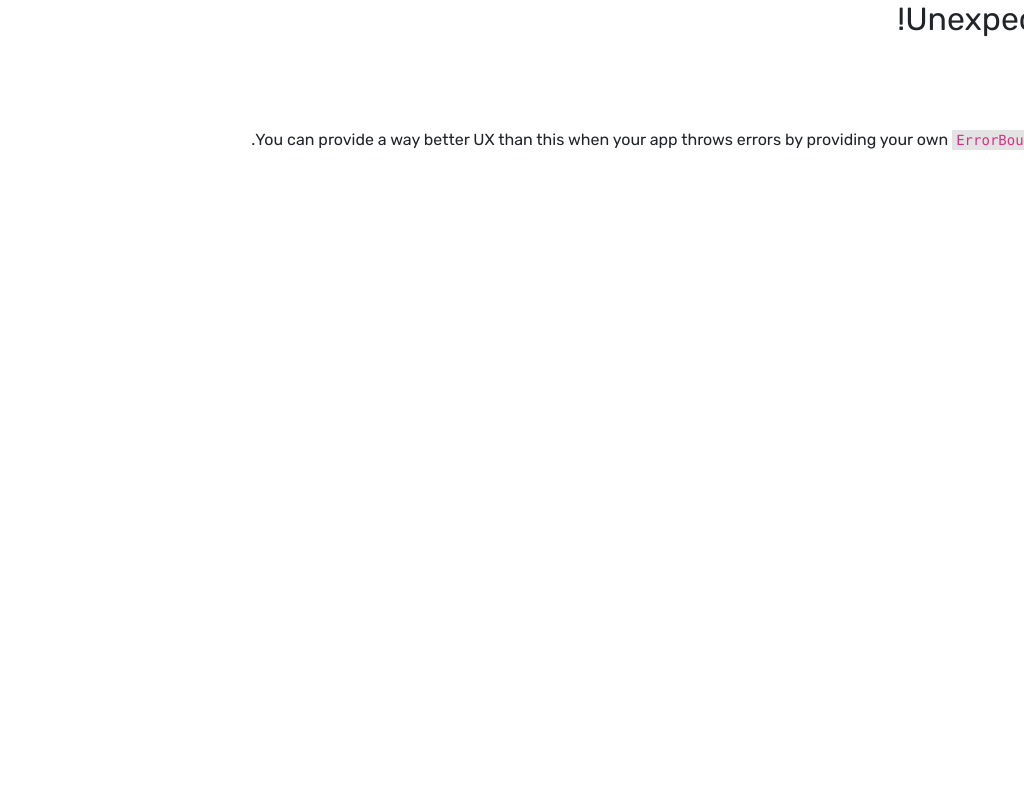
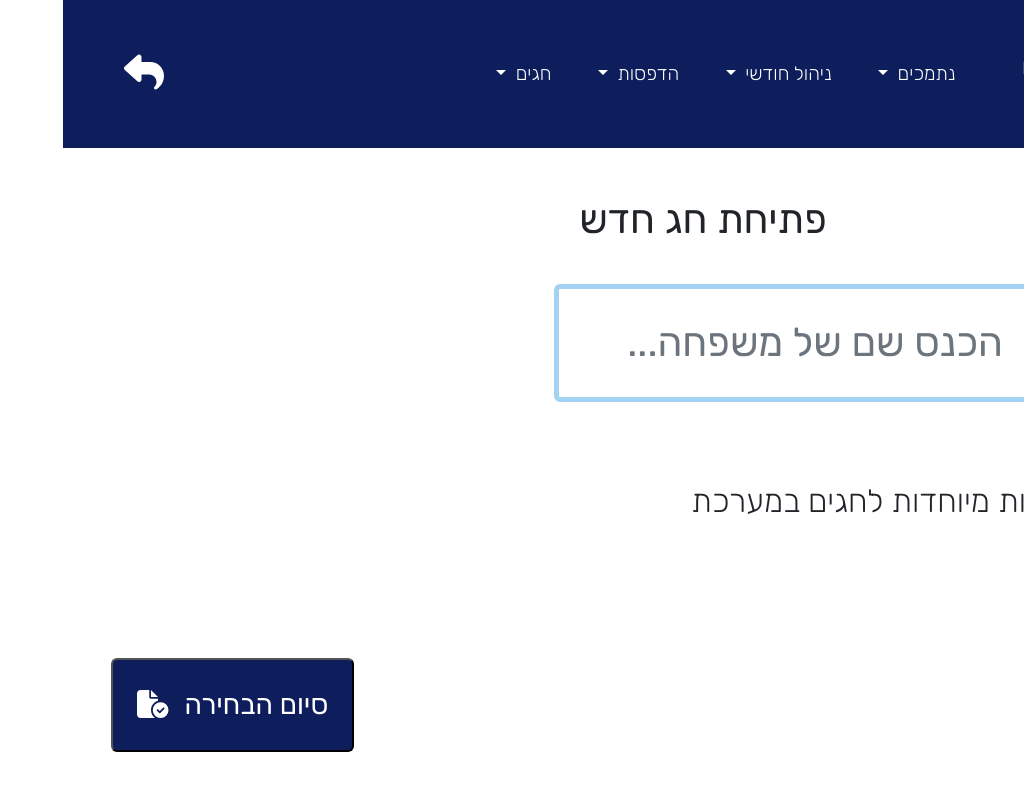
Before and after one commit to ShalomPrinz/gmah, a React (Vite) app in the folder frontend/: page /holidays/new in a window 1280 px wide. Before the commit this address had no page. Shown: the top 790 px of the page, without its empty margins (256-1280 px from the left). Built offline with nearby package versions, Linux system fonts and the light colour scheme; no server answers.

Commit message:
open holiday via families selection out of all holiday families

```diff
--- a/frontend/src/components/Navbar/Navbar.tsx
+++ b/frontend/src/components/Navbar/Navbar.tsx
@@ -238,6 +238,11 @@ function NavbarWrapper() {
           name: "נתמכי חגים",
           url: "/holidays",
         },
+        {
+          id: 1,
+          name: "חג חדש",
+          url: "/holidays/new",
+        },
       ],
       title: "חגים",
     },
--- a/frontend/src/modules/families.ts
+++ b/frontend/src/modules/families.ts
@@ -71,6 +71,11 @@ export const holidayFamiliesTableHeaders = [
   { id: 9, path: "הערות" },
 ];
 
+export const holidayFamiliesSelectionTableHeaders = [
+  { id: 0, path: "שם מלא" },
+  { id: 1, path: "ממליץ" },
+];
+
 export const familyProperties = [
   "שם מלא",
   "רחוב",
@@ -123,4 +128,6 @@ export type FormFamily = {
   הערות: string;
 };
 
+export type HolidaySelectFamily = { "שם מלא": string; ממליץ: string };
+
 export const familyIdProp = "שם מלא";
--- a/frontend/src/modules/index.ts
+++ b/frontend/src/modules/index.ts
@@ -5,6 +5,7 @@ export {
   familiesTableHeaders,
   familiesHistoryTableHeaders,
   holidayFamiliesTableHeaders,
+  holidayFamiliesSelectionTableHeaders,
   familyProperties,
   defaultFamily,
   familyIdProp,
@@ -18,7 +19,7 @@ export {
   reportDateProp,
 } from "./reports";
 
-export type { Family, FormFamily } from "./families";
+export type { Family, FormFamily, HolidaySelectFamily } from "./families";
 
 export type { CompletionFamily } from "./reports";
 
--- /dev/null
+++ b/frontend/src/pages/NewHoliday.tsx
@@ -0,0 +1,199 @@
+import Col from "react-bootstrap/Col";
+import Row from "react-bootstrap/Row";
+
+import { SearchRow, Table, getSearchBy } from "../components";
+import { useEffect, useRef, useState } from "react";
+import IconComponent from "../components/Icon";
+import { toast } from "react-toastify";
+import {
+  CompletionFamily,
+  HolidaySelectFamily,
+  familyIdProp,
+  holidayFamiliesSelectionTableHeaders,
+} from "../modules";
+import { searchHolidayFamilies } from "../services";
+
+const buttons = [
+  {
+    id: "search-by-name",
+    header: "שם מלא",
+    text: "שם",
+    value: "name",
+  },
+  {
+    id: "search-by-r11r",
+    text: "ממליץ",
+    value: "r11r",
+  },
+];
+
+const { getSearchByHeader, getSearchByText } = getSearchBy(buttons);
+
+function NewHoliday() {
+  const [query, setQuery] = useState("");
+  const [searchBy, setSearchBy] = useState("name");
+  const titleRef = useRef<HTMLInputElement>(null);
+
+  const { holidayHasFamilies, searchResult } = useHolidayFamilies(
+    query,
+    searchBy
+  );
+  const resultHasFamilies = searchResult.length > 0;
+
+  const { removeFromSelection, selectFamily, selectedList } =
+    useHolidaySelection();
+  const hasSelectedFamilies = selectedList.length > 0;
+
+  return (
+    <>
+      <main className="text-center">
+        <h1 className="mt-5 mb-4">פתיחת חג חדש</h1>
+        <Row className="mx-5">
+          <Col className="text-center ps-5" sm="8">
+            <SearchRow
+              onQueryChange={(q: string) => setQuery(q)}
+              onSearchByChange={(value: string) => setSearchBy(value)}
+              queryPlaceholder={`הכנס ${getSearchByText(searchBy)} של משפחה...`}
+              searchBy={buttons}
+            />
+            <Row className="mx-5">
+              {holidayHasFamilies ? (
+                resultHasFamilies ? (
+                  <Table
+                    columns={holidayFamiliesSelectionTableHeaders}
+                    data={searchResult}
+                    dataIdProp={familyIdProp}
+                    headerHighlight={getSearchByHeader(searchBy)}
+                    LastColumn={SelectionAddButton(selectFamily)}
+                  />
+                ) : (
+                  <h2 className="fw-light my-5">
+                    לא נמצאו משפחות לחגים שתואמות את החיפוש
+                  </h2>
+                )
+              ) : (
+                <h2 className="fw-light my-5">
+                  אין משפחות מיוחדות לחגים במערכת
+                </h2>
+              )}
+            </Row>
+          </Col>
+          <Col sm="4" style={{ marginBottom: "150px" }}>
+            {holidayHasFamilies ? (
+              hasSelectedFamilies ? (
+                <>
+                  <label className="fs-3 ps-4">כותרת:</label>
+                  <input
+                    className="fs-4 mb-4 p-2 rounded form-text-input"
+                    placeholder="הכנס שם חג..."
+                    ref={titleRef}
+                    type="text"
+                  />
+                  <Table
+                    columns={holidayFamiliesSelectionTableHeaders}
+                    data={selectedList}
+                    dataIdProp={familyIdProp}
+                    LastColumn={SelectionRemoveButton(removeFromSelection)}
+                    numberedTable
+                  />
+                </>
+              ) : (
+                <h5 className="fw-light my-5">- לא נבחרו משפחות לחג -</h5>
+              )
+            ) : (
+              <></>
+            )}
+          </Col>
+        </Row>
+      </main>
+      <button
+        className="fs-3 bg-default rounded p-4 mt-5 ms-5 mb-5 position-fixed bottom-0 start-0 button-hover"
+        onClick={() => {}}
+        type="button"
+      >
+        <span className="ps-3">סיום הבחירה</span>
+        <IconComponent icon="createPdf" />
+      </button>
+    </>
+  );
+}
+
+function SelectionAddButton(add: (item: any) => void) {
+  return ({ item }: { item: any }) => (
+    <button
+      className="fs-5 p-2 rounded bg-default border border-none border-0"
+      onClick={() => add(item)}
+      type="button"
+    >
+      <span className="ps-2">הוסף</span>
+      <IconComponent icon="addFamily" />
+    </button>
+  );
+}
+
+function SelectionRemoveButton(remove: (item: any) => void) {
+  return ({ item }: { item: any }) => (
+    <button
+      className="bg-white text-danger rounded border border-3 border-danger button-hover"
+      onClick={() => remove(item)}
+      type="button"
+    >
+      <span className="ps-2">הסר</span>
+      <IconComponent color="red" icon="removeItem" />
+    </button>
+  );
+}
+
+function useHolidayFamilies(query: string, searchBy: string) {
+  const [families, setFamilies] = useState([]);
+  const filtered = families.filter((family) => {
+    const key = getSearchByHeader(searchBy);
+    const familyKey = String(family[key] ?? "");
+    return familyKey.includes(query);
+  });
+
+  useEffect(() => {
+    searchHolidayFamilies("", "")
+      .then((res) => setFamilies(res.data.families))
+      .catch((error) =>
+        console.error(
+          "Error occurred while trying to get report completions",
+          error
+        )
+      );
+  }, []);
+
+  return { holidayHasFamilies: families.length > 0, searchResult: filtered };
+}
+
+function useHolidaySelection() {
+  const [selectedList, setSelectedList] = useState<HolidaySelectFamily[]>([]);
+
+  const isSameFamily = (
+    first: HolidaySelectFamily,
+    second: HolidaySelectFamily
+  ) => first[familyIdProp] === second[familyIdProp];
+
+  function selectFamily(item: HolidaySelectFamily) {
+    if (selectedList.findIndex((f) => isSameFamily(f, item)) !== -1) {
+      toast.warn(`המשפחה ${item[familyIdProp]} כבר נמצאת ברשימת ההשלמות`, {
+        toastId: item[familyIdProp],
+      });
+      return;
+    }
+
+    setSelectedList((prev) => [...prev, item]);
+  }
+
+  function removeFromSelection(item: HolidaySelectFamily) {
+    setSelectedList((prev) => prev.filter((f) => !isSameFamily(f, item)));
+  }
+
+  return {
+    selectFamily,
+    selectedList,
+    removeFromSelection,
+  };
+}
+
+export default NewHoliday;
--- a/frontend/src/pages/Router.tsx
+++ b/frontend/src/pages/Router.tsx
@@ -68,6 +68,7 @@ const router = createBrowserRouter(
             element={<Pages.EditFamily familyType="holiday" />}
           />
         </Route>
+        <Route path="new" element={<Pages.NewHoliday />} />
       </Route>
     </Route>
   )
--- a/frontend/src/pages/index.ts
+++ b/frontend/src/pages/index.ts
@@ -14,6 +14,7 @@ import MonthPrintView from "./MonthPrintView";
 import MonthReceiptMark from "./MonthReceiptMark";
 import MonthTracker from "./MonthTracker";
 import MonthSettings from "./MonthSettings";
+import NewHoliday from "./NewHoliday";
 import Reports from "./Reports";
 
 import AppErrorBoundary from "./AppErrorBoundary";
@@ -36,6 +37,7 @@ const Pages = {
   MonthReceiptMark,
   MonthTracker,
   MonthSettings,
+  NewHoliday,
   Reports,
 };
 
```
Also changed, not shown: 1 other file (tests, documents, lock files or other folders).
